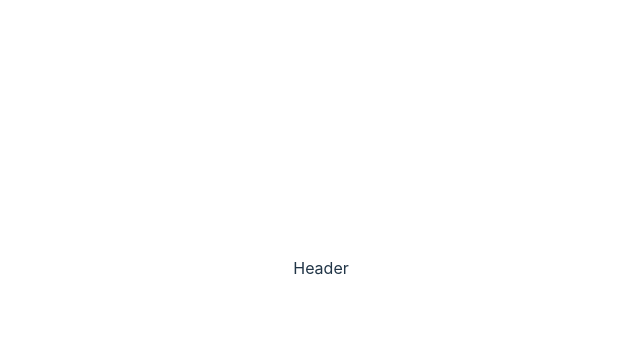
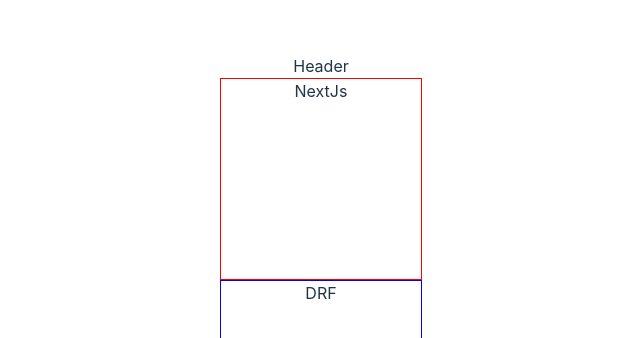
Before and after one commit to girishgirijan/git_clone, a React (Vite) app: page / in a window 1280 px wide. Shown: the part 132-470 px from the top of the page, without its empty margins (319-959 px from the left). Built offline with nearby package versions, Linux system fonts and the light colour scheme.

Commit message:
Body added

```diff
--- a/src/App.jsx
+++ b/src/App.jsx
@@ -3,6 +3,7 @@
 import viteLogo from '/vite.svg'
 import './App.css'
 import Header from './components/Header'
+import Body from './components/Body'
 
 function App() {
   const [count, setCount] = useState(0)
@@ -10,6 +11,7 @@
   return (
     <>
       <Header />
+      <Body />
     </>
   )
 }
--- /dev/null
+++ b/src/components/Body.jsx
@@ -0,0 +1,12 @@
+import React from 'react'
+
+const Body = () => {
+  return (
+    <>
+      <div style={{"width": "200px", "height": "200px", "border": "solid 1px red"}}>NextJs</div>
+      <div style={{"width": "200px", "height": "200px", "border": "solid 1px blue"}}>DRF</div>
+    </>
+  )
+}
+
+export default Body
```
